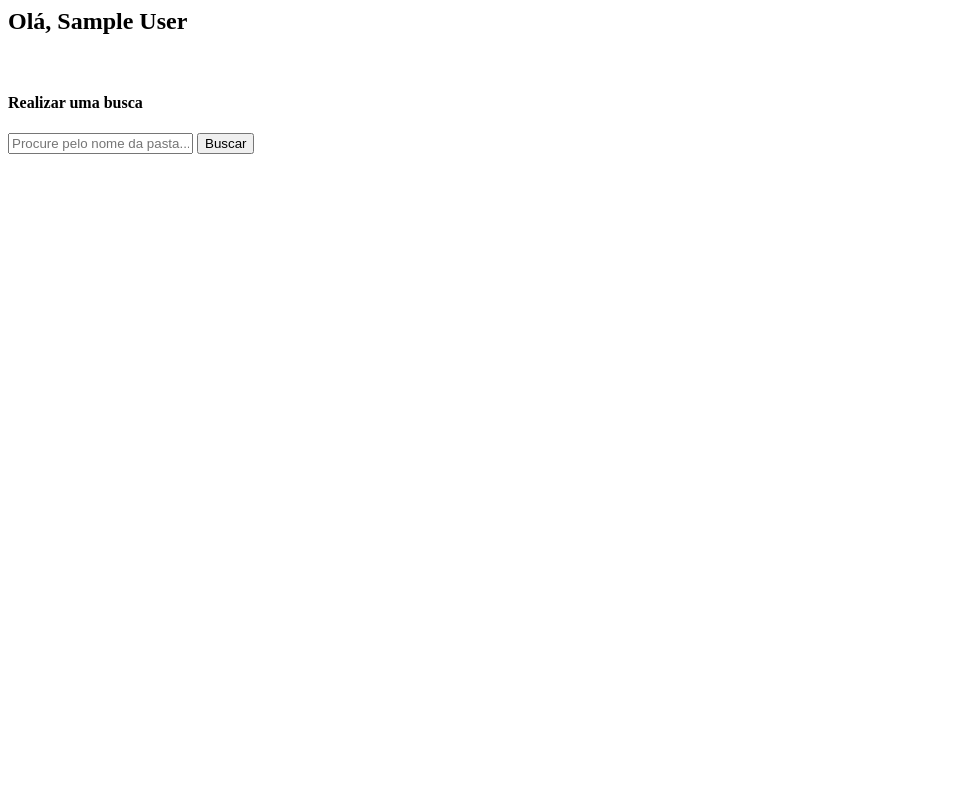
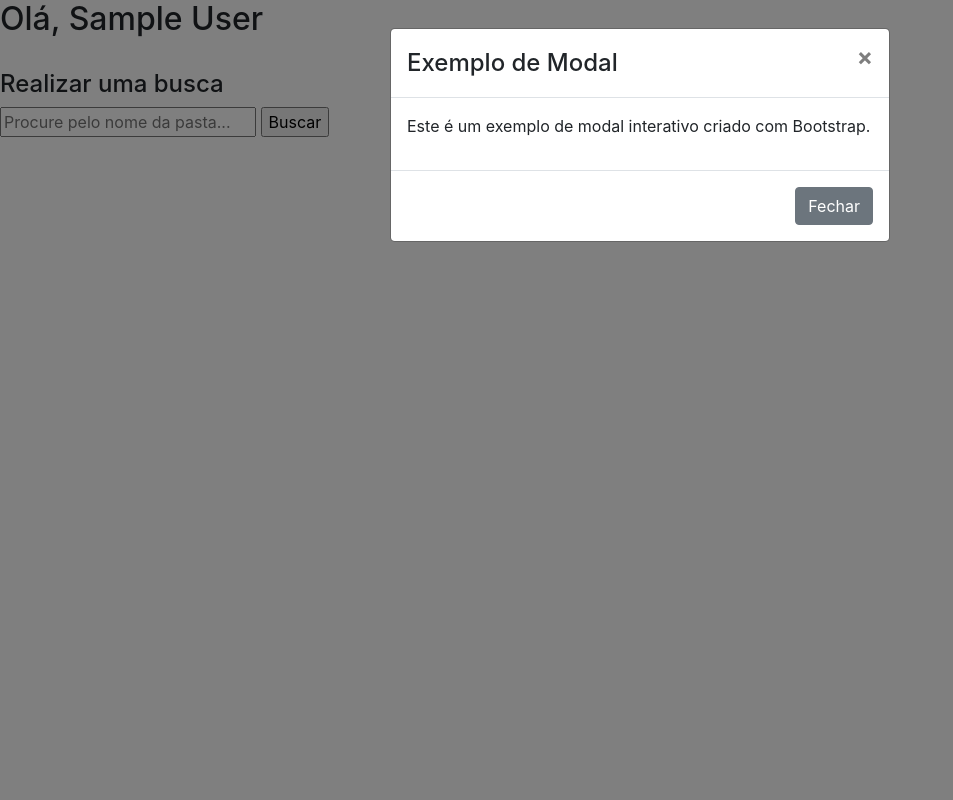
Before and after one commit to LucasM1710/projeto_portal, a PHP site: the page made by painel/pages/area-cliente.php in a window 1280 px wide. Shown: the whole page, without its empty margins (0-953 px from the left). Run offline with PHP 8.4, Linux system fonts and the light colour scheme; the template is opened without the code that fills it, so the values that code supplies are empty; the visitor is signed in with stand-in values (Sample User, id 1); some libraries are stand-ins or nearby versions.

Commit message:
Criando a interação do pop up manutenção area do cliente

```diff
--- a/painel/css/style.css
+++ b/painel/css/style.css
@@ -789,6 +789,9 @@ form .form-group-login:nth-of-type(2){
 
 	}
 
+
+
+
 @media screen and (max-width: 1200px){
 	.box-metrica-single{
 		width: 100%;
--- a/painel/login.php
+++ b/painel/login.php
@@ -98,7 +98,7 @@
 					</label>
 				</div>
 
-				<input type="submit" value="ENTRAR" name="acao">
+				<input type="submit" value="ENTRAR" name="acao" >
 				<br/>
 				<br/>
 				<br/>
--- a/painel/pages/area-cliente.php
+++ b/painel/pages/area-cliente.php
@@ -11,6 +11,43 @@
 ?>
 
 <div class="box-content">
+
+	<link rel="stylesheet" href="https://maxcdn.bootstrapcdn.com/bootstrap/4.5.2/css/bootstrap.min.css">
+
+
+
+	<!--Criação do Modal-->
+	<!-- Botão para abrir o modal -->
+
+
+	<!-- O Modal -->
+	<div class="modal" id="myModal">
+		<div class="modal-dialog">
+			<div class="modal-content">
+
+				<!-- Cabeçalho do Modal -->
+				<div class="modal-header">
+					<h4 class="modal-title">Exemplo de Modal</h4>
+					<button type="button" class="close" data-dismiss="modal">&times;</button>
+				</div>
+
+				<!-- Corpo do Modal -->
+				<div class="modal-body">
+					<p>Este é um exemplo de modal interativo criado com Bootstrap.</p>
+				</div>
+
+				<!-- Rodapé do Modal -->
+				<div class="modal-footer">
+					<button type="button" class="btn btn-secondary" data-dismiss="modal">Fechar</button>
+				</div>
+
+			</div>
+		</div>
+	</div>
+
+	<!--Final do Modal-->
+
+
 <div class="nome-user">
 <h2>Olá, <?php echo $_SESSION['Nome']; ?></h2>
 </div>
@@ -198,3 +235,11 @@
 
 			</div>
 		</div>
+<!-- Incluindo o JavaScript do Bootstrap -->
+
+<script src="https://cdnjs.cloudflare.com/ajax/libs/jquery/3.5.1/jquery.min.js"></script>
+<script src="https://maxcdn.bootstrapcdn.com/bootstrap/4.5.2/js/bootstrap.min.js"></script>
+
+<script>
+	$('#myModal').modal('show');
+</script>
```
Also changed, not shown: painel/js/main.js (line endings or trailing spaces), 1 other file.
